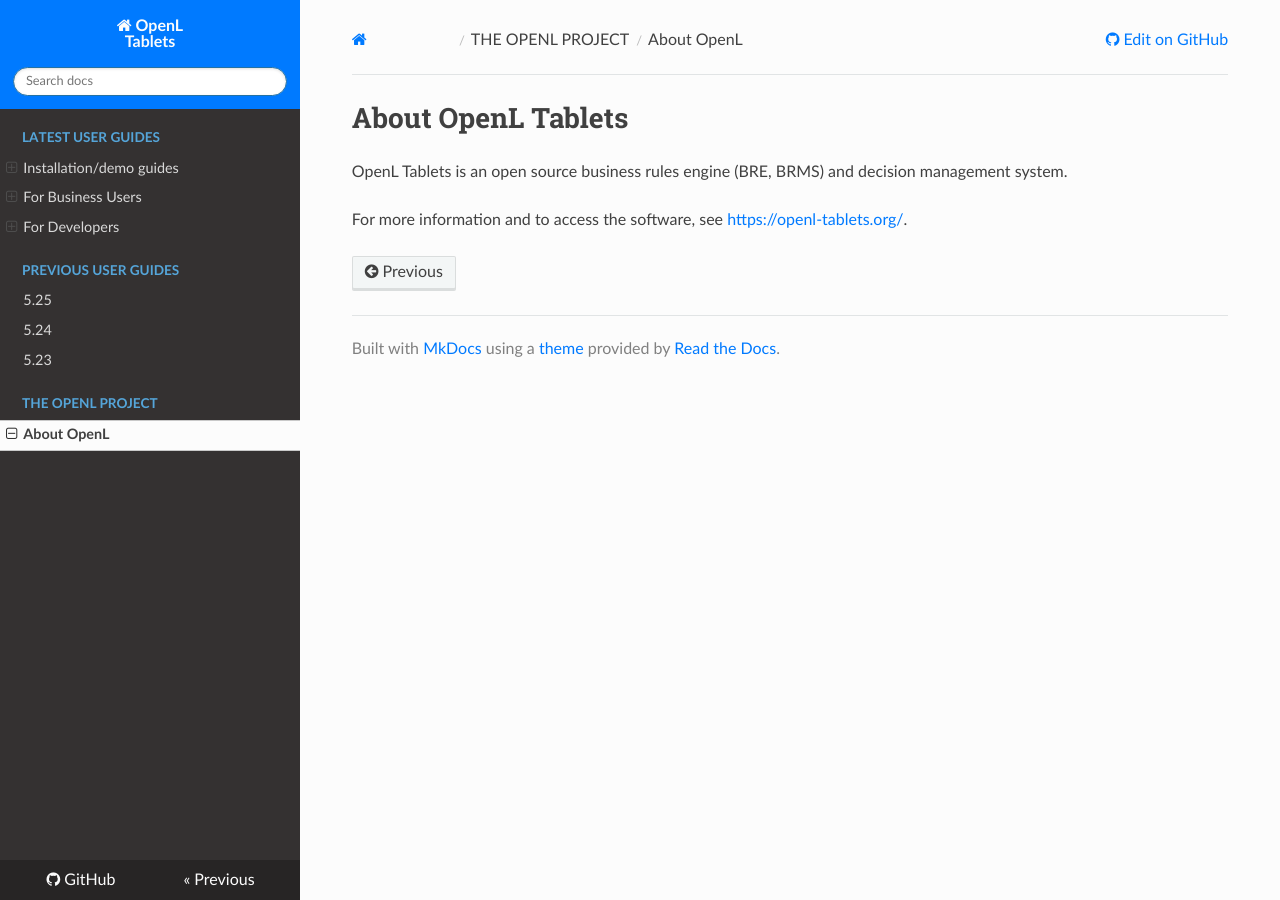
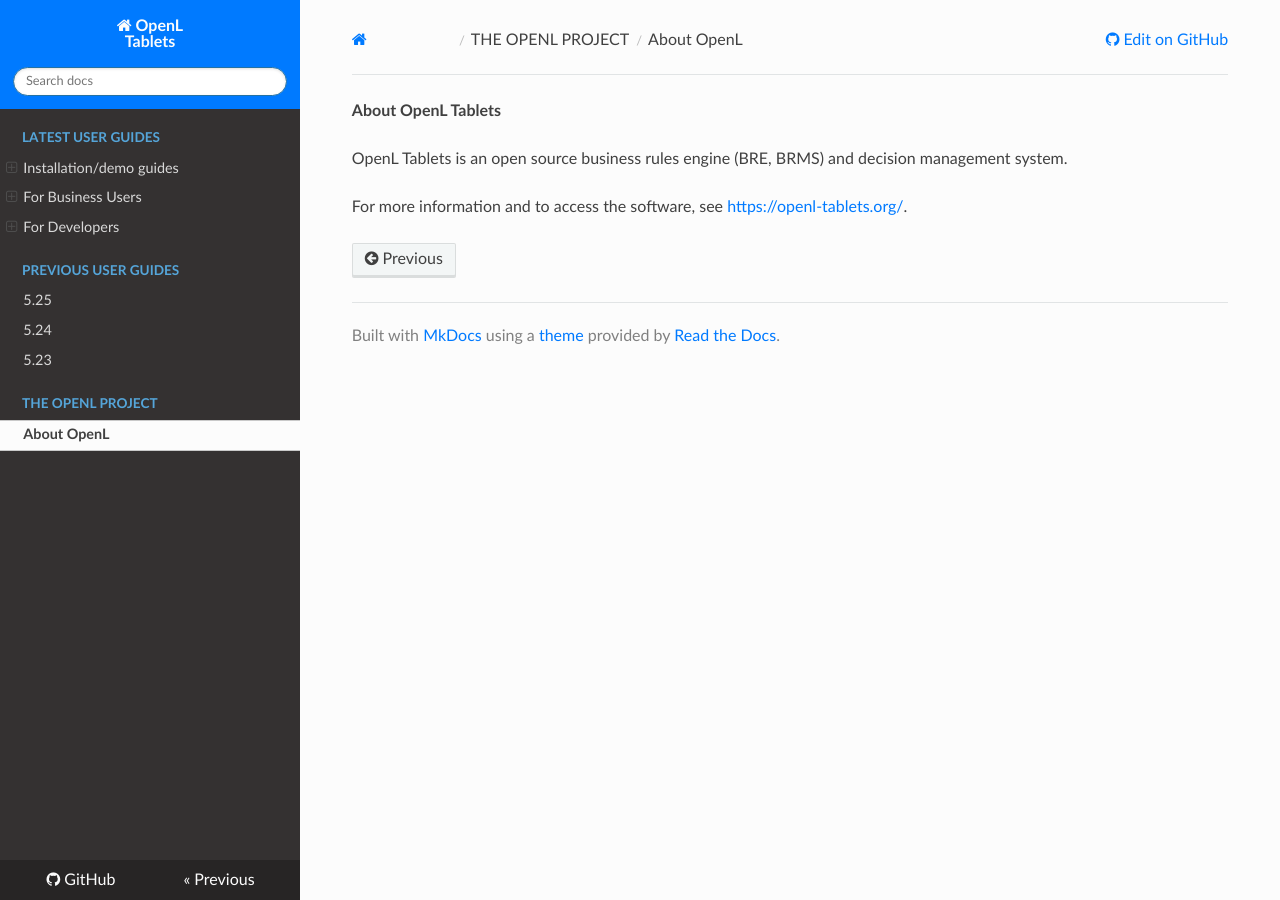
Before and after one commit to agradus/OpenLdocs, an MkDocs documentation site: the page built from docs/about.md, in a window 1280 px wide. Built offline with MkDocs 1.6.1, drawn with Linux system fonts in a browser that asks for light colours; nearby versions of some CDN libraries.

```diff
--- a/docs/about.md
+++ b/docs/about.md
@@ -1,4 +1,4 @@
-# About OpenL Tablets
+**About OpenL Tablets**
 
 OpenL Tablets is an open source business rules engine (BRE, BRMS) and decision management system.
 
```
